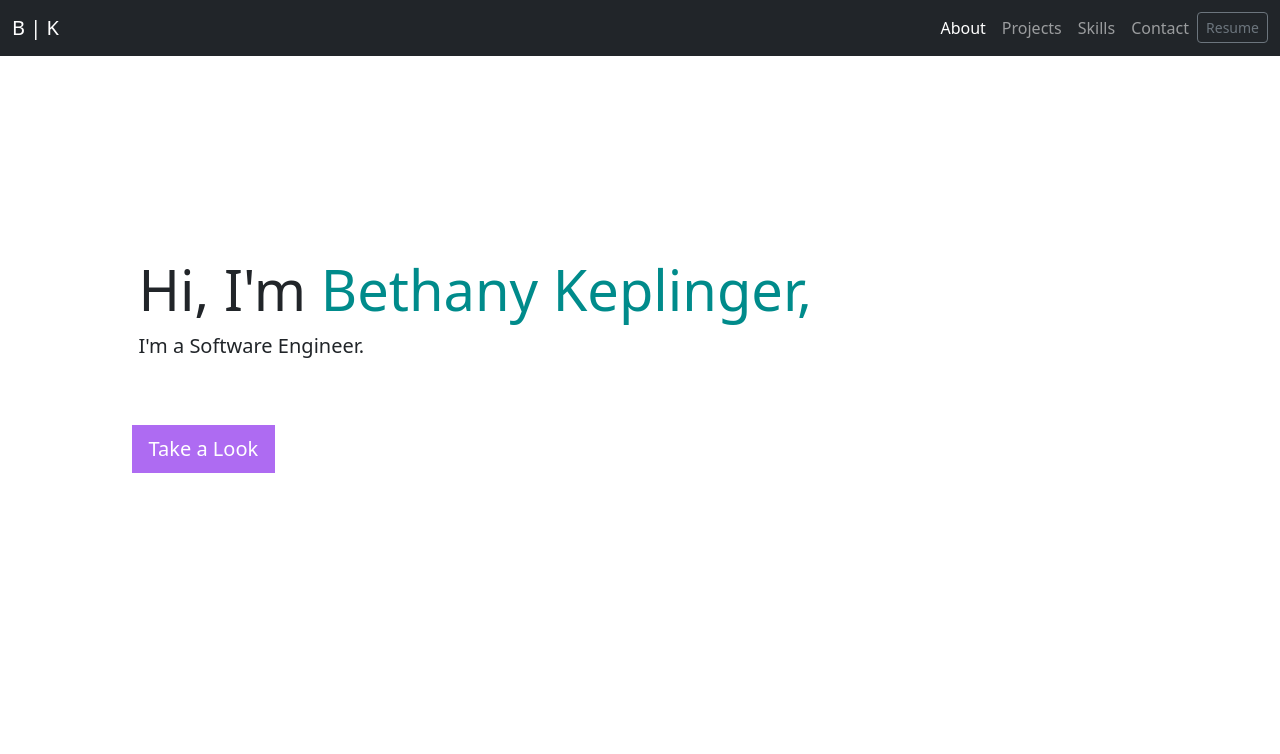
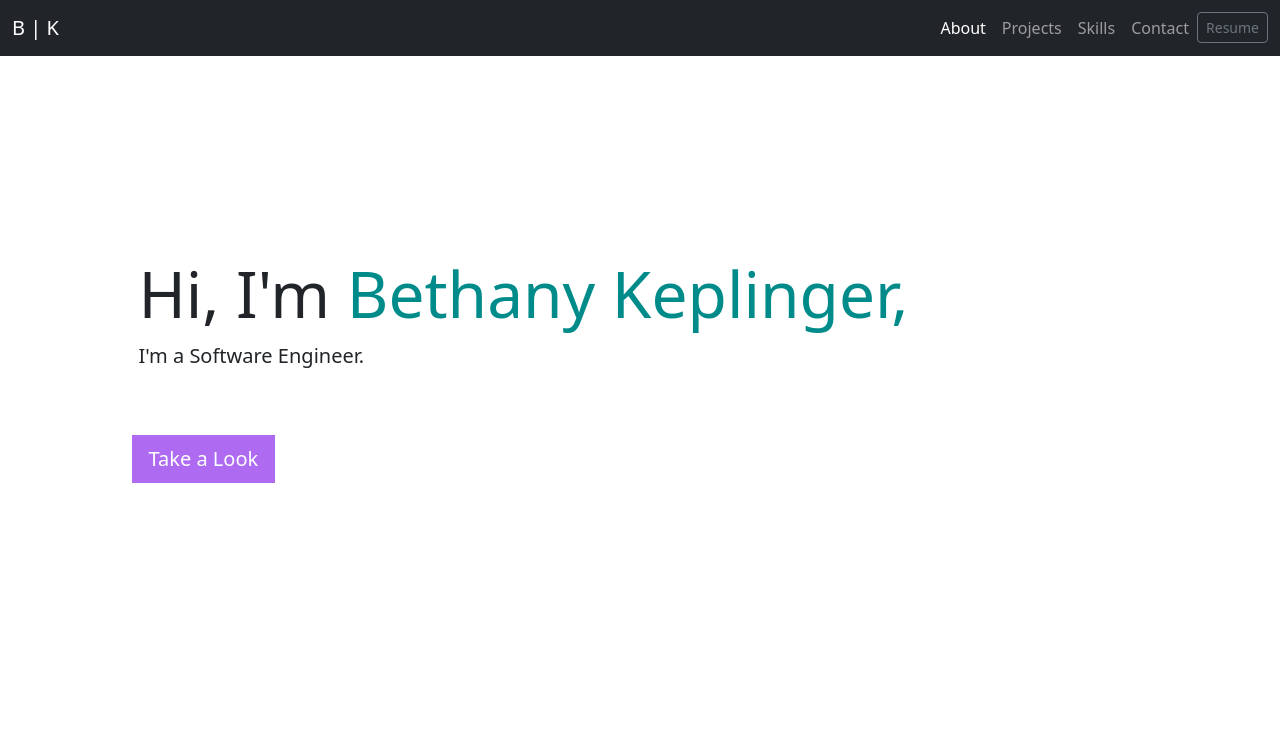
Before and after one commit to BethanyKeplinger/portfolio, a React (Create React App) app: page / in a window 1280 px wide. Shown: the top 754 px of the page. Built offline with nearby package versions, Linux system fonts and the light colour scheme.

Commit message:
Update Home.js
Change display for hero-title

```diff
--- a/src/components/Home.js
+++ b/src/components/Home.js
@@ -14,7 +14,7 @@ export default function Home () {
                         duration: 2
                     }}
                     >
-                    <h1 className="display-4 hero-title"> Hi, I'm <span className="name-span">Bethany Keplinger,</span></h1>
+                    <h1 className="display-3 hero-title"> Hi, I'm <span className="name-span">Bethany Keplinger,</span></h1>
                     <p className="lead subtitle">I'm a Software Engineer. </p>
                 </motion.div>
 
```
